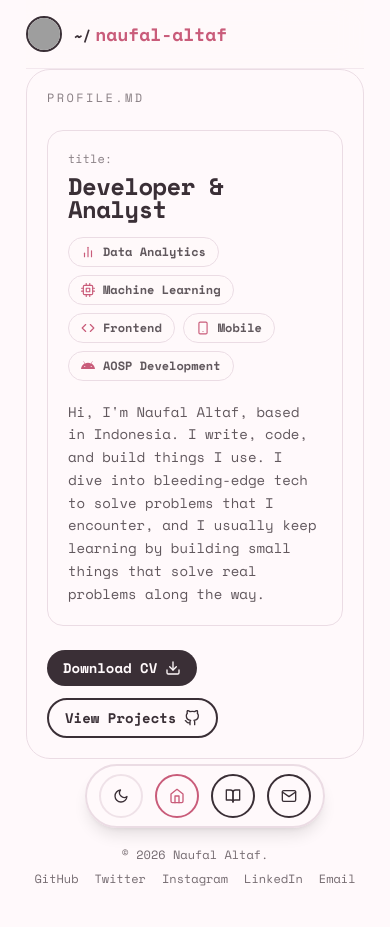
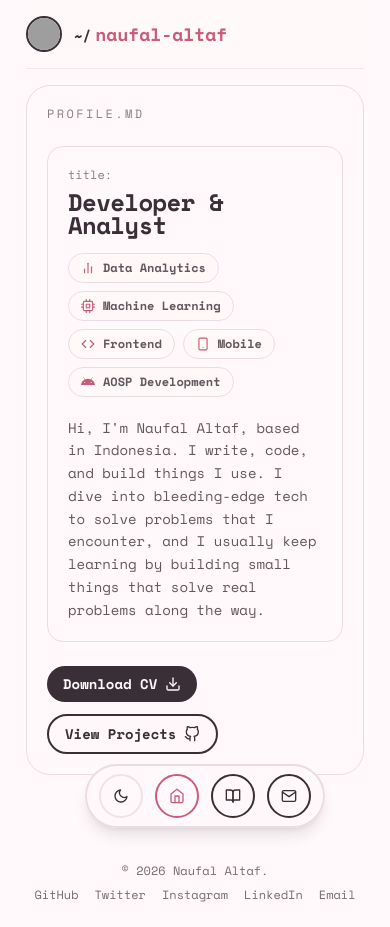
Before and after one commit to nawocci/site, a Next.js app: page / in a window 390 px wide. Built offline with nearby package versions, Linux system fonts and the light colour scheme; grey boxes are pictures that could not be loaded.

Commit message:
ui: adjust mobile spacing for sticky navbar
Added top padding to main content containers on mobile (pt-4) to provide visual breathing room between content and the sticky navbar.

```diff
--- a/src/app/blog/[slug]/page.tsx
+++ b/src/app/blog/[slug]/page.tsx
@@ -115,7 +115,7 @@ async function BlogPostContent({
     new Date(lastModifiedDate).toDateString() !== new Date(post._createdAt).toDateString();
 
   return (
-    <article className="w-full pb-8 sm:pb-10 lg:pb-14 font-mono">
+    <article className="w-full pt-4 pb-8 sm:pt-0 sm:pb-10 lg:pb-14 font-mono">
       <div className="space-y-6 sm:space-y-8">
         <div className="flex items-center justify-between gap-4 motion-fade-up">
           <Link
--- a/src/app/blog/blog.classes.ts
+++ b/src/app/blog/blog.classes.ts
@@ -1,5 +1,5 @@
 export const BLOG_LIST_CLASSNAMES = {
-  page: "w-full space-y-5 sm:space-y-6 lg:space-y-10 font-mono",
+  page: "w-full pt-4 sm:pt-0 space-y-5 sm:space-y-6 lg:space-y-10 font-mono",
   header: "space-y-2 motion-fade-up",
   title: "text-2xl font-bold tracking-tight text-foreground sm:text-3xl lg:text-6xl",
   subtitle: "text-sm text-foreground/65 motion-fade-up motion-delay-1 sm:text-base",
--- a/src/app/page.tsx
+++ b/src/app/page.tsx
@@ -12,7 +12,7 @@ const heroPills = [
 
 export default function Home() {
   return (
-    <div className="w-full py-0 sm:py-10">
+    <div className="w-full pt-4 sm:pt-10">
       <div className="flex w-full min-h-[calc(100svh-12rem)] items-center sm:block sm:min-h-0">
         <section className="relative w-full overflow-hidden rounded-3xl border border-border bg-background p-5 font-mono sm:p-8 motion-scale-in">
           <div className="space-y-6 sm:space-y-8">
```
